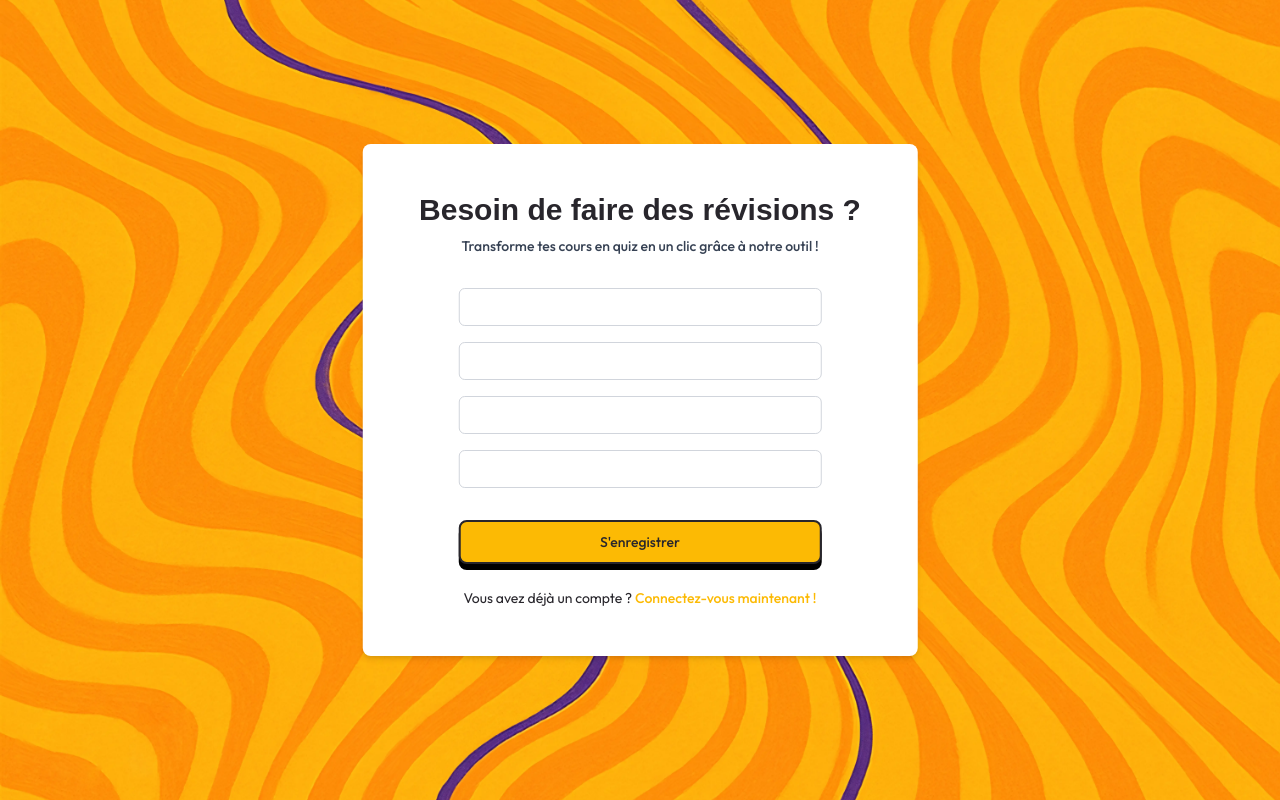
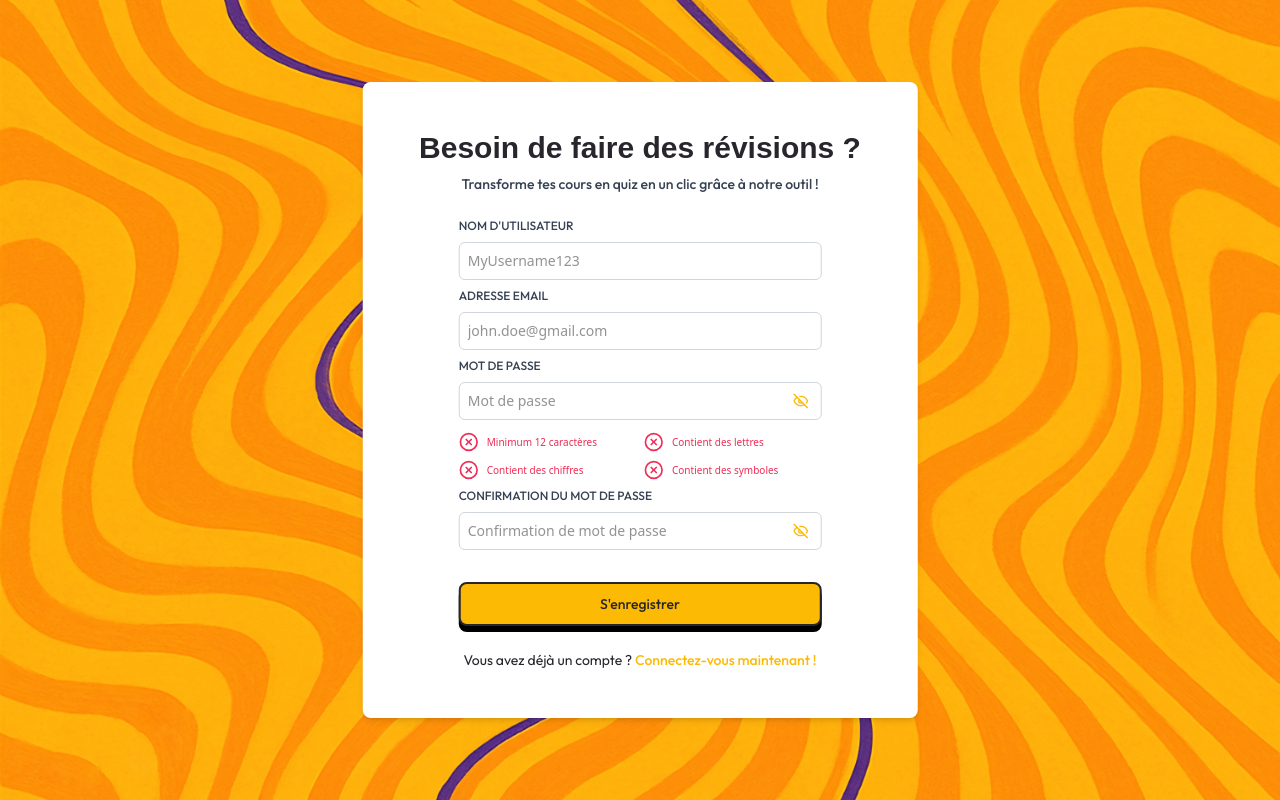
Before and after one commit to Prumme/Revision-AI, a Vue app in the folder frontend/: page /register in a window 1280 px wide. Built offline with nearby package versions, Linux system fonts and the light colour scheme; the HTML template or start-up script is replaced by a standard one; a web font is replaced by a local one.

Commit message:
Update frontend/src/components/inputs/InputComponent.vue

```diff
--- a/frontend/src/components/inputs/InputComponent.vue
+++ b/frontend/src/components/inputs/InputComponent.vue
@@ -1,3 +1,56 @@
+<script setup lang="ts">
+import { CheckCircleIcon, EyeIcon, EyeOffIcon, XCircleIcon } from "lucide-vue-next";
+import { computed, defineEmits, defineProps, ref, watch } from "vue";
+import LabelComponent from "./LabelComponent.vue";
+
+const props = defineProps({
+  modelValue: { type: String, required: true },
+  label: { type: String, required: false },
+  placeholder: { type: String, required: false },
+  type: { type: String, default: "text" },
+  autocomplete: { type: String, required: false },
+  showCriteria: { type: Boolean, default: true },
+  id: {
+    type: String,
+    required: false,
+    default: () => `input-${Math.random().toString(36).substring(2, 9)}`,
+  },
+});
+
+const emit = defineEmits(["update:modelValue"]);
+
+const passwordVisible = ref(false);
+const isFocused = ref(false);
+
+const inputType = computed(() =>
+  props.type === "password" && passwordVisible.value ? "text" : props.type,
+);
+
+const togglePasswordVisibility = () => {
+  passwordVisible.value = !passwordVisible.value;
+};
+
+const onInput = (event: Event) => {
+  const target = event.target as HTMLInputElement;
+  emit("update:modelValue", target.value);
+};
+
+watch(
+  () => props.type,
+  (newType) => {
+    if (newType !== "password") passwordVisible.value = false;
+  },
+);
+
+// Validation logic for password
+const password = computed(() => props.modelValue);
+
+const isLengthValid = computed(() => password.value.length >= 12);
+const hasLetters = computed(() => /[a-zA-Z]/.test(password.value));
+const hasNumbers = computed(() => /\d/.test(password.value));
+const hasSymbols = computed(() => /[^a-zA-Z0-9]/.test(password.value));
+</script>
+
 <template>
   <div class="relative">
     <LabelComponent v-if="label" :for-id="id" class="block text-sm font-medium text-gray-700">
```
